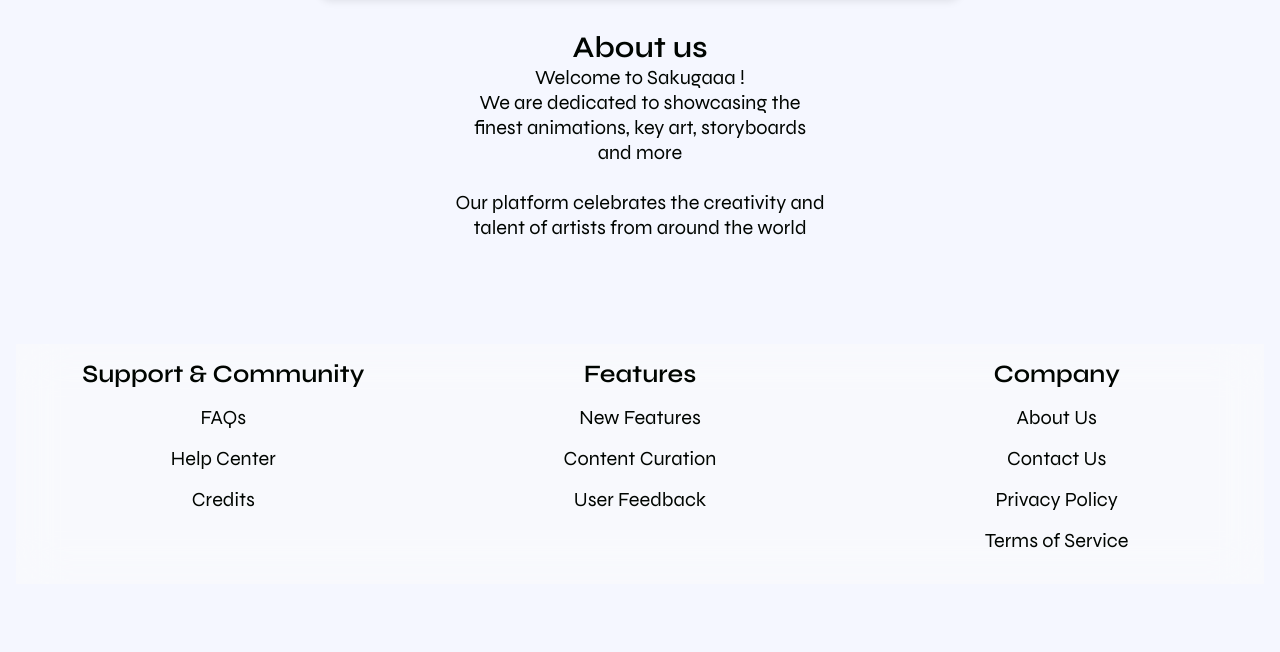
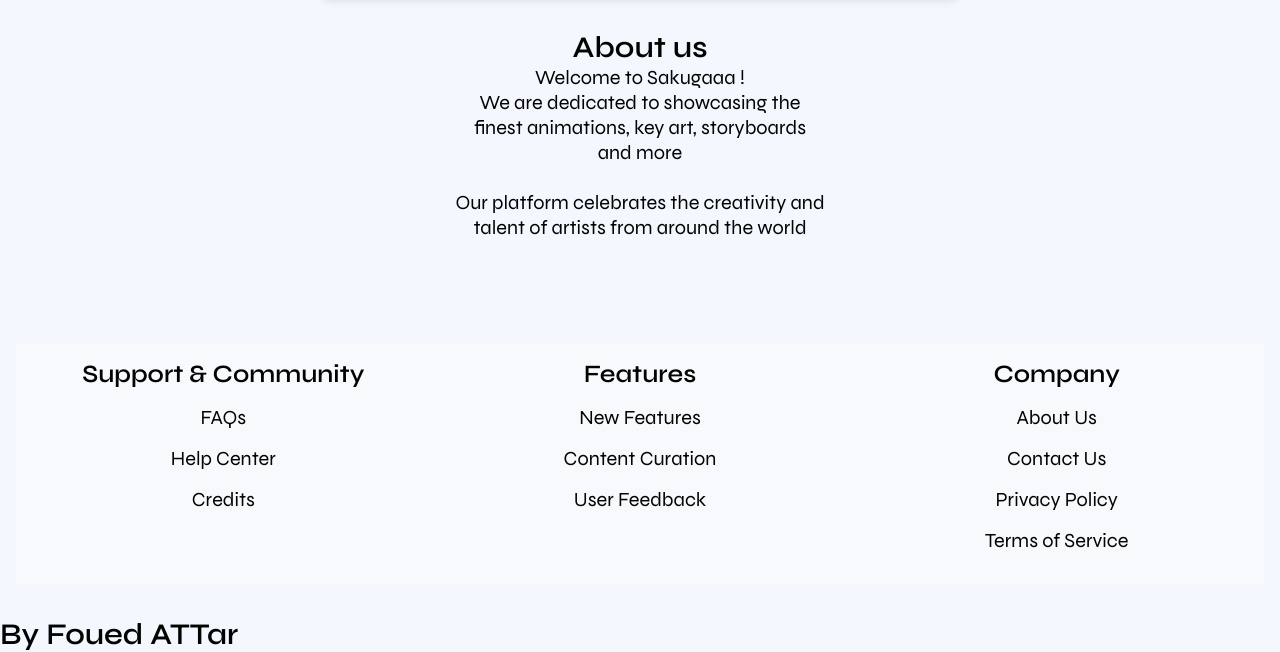
Before and after one commit to Foued-pro/test, a plain HTML site: page index.html in a window 1280 px wide. Shown: the part 1758-2410 px from the top of the page. Before the commit the page ends 2374 px from the top, so only its background shows below. Drawn offline with nearby package versions, Linux system fonts and the light colour scheme; a web font is replaced by a local one.

Commit message:
ajout de mon prenom test

```diff
--- a/index.html
+++ b/index.html
@@ -215,6 +215,9 @@
          </ul>
       </div>
    </footer>
+       <div class="moi">
+           <h1>By Foued ATTar</h1>
+       </div>
 </main>
 
 
```
